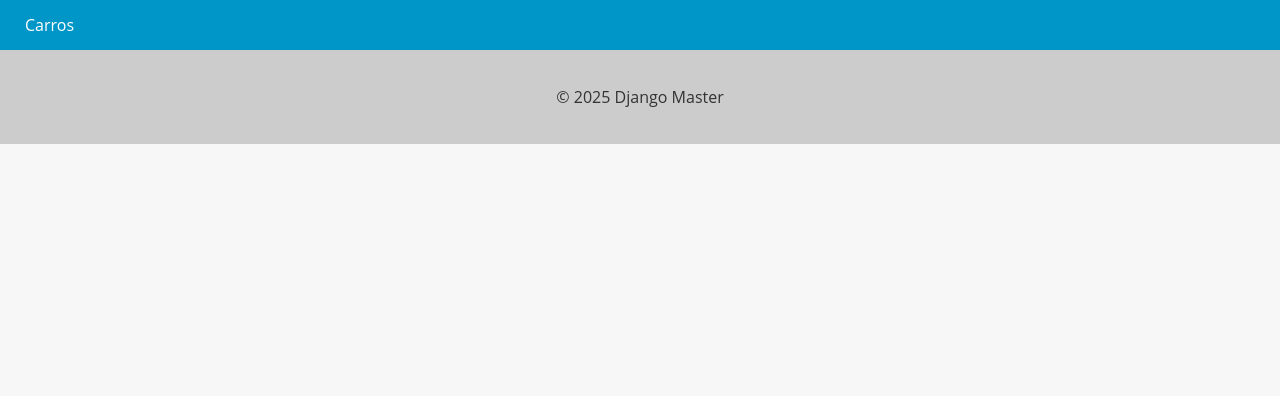
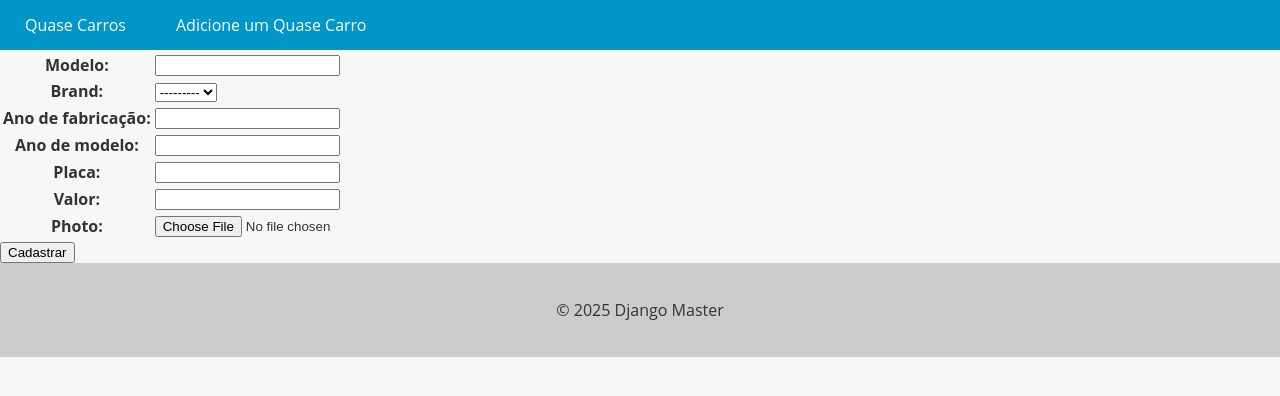
Before and after one commit to PabloNeri66/RevendaDeCarros, a Django app: page /new_car/ in a window 1280 px wide. Shown: the top 396 px of the page. Run offline with Django 5.2, Linux system fonts and the light colour scheme; data that the repository does not hold is empty.

Commit message:
Formulário Aula 55 a 58.

```diff
--- a/cars/forms.py
+++ b/cars/forms.py
@@ -1,11 +1,60 @@
 from django import forms
-from cars.models import Brand
+from cars.models import Brand, Car
 
-class CarForm(forms.Form):
-    model = forms.CharField(max_length=200)
-    brand = forms.ModelChoiceField(Brand.objects.all())
-    factory_year = forms.IntegerField()
-    model_year = forms.IntegerField()
-    plate = forms.CharField(max_length=10)
-    value = forms.FloatField()
-    photo = forms.ImageField()
+
+# Forma Produtiva.
+class CarModelForm(forms.ModelForm):
+    class Meta:
+        model = Car
+        fields = '__all__'
+
+
+    def clean_value(self):
+        value = self.cleaned_data.get('value')
+        if value is None:
+            raise forms.ValidationError('Campo Obrigatório.')
+        if value is value < 20000:
+            raise forms.ValidationError('Valor Esperado: Acima de R$20.000')
+        return value
+
+
+    def clean_photo(self):
+        photo = self.cleaned_data.get('photo')
+        if not photo:
+            raise forms.ValidationError('Campo Obrigatório')
+        return photo
+
+
+    def clean_factory_year(self):
+        factory_year = self.cleaned_data.get('factory_year')
+        if factory_year < 1970:
+            raise forms.ValidationError('Carro Antigo demais para revenda. Relíquia')
+        if factory_year > 2015:
+            raise forms.ValidationError('Carro novo demais para revenda.')
+        return factory_year
+
+
+
+
+# class CarForm(forms.Form):
+#     model = forms.CharField(max_length=200)
+#     brand = forms.ModelChoiceField(Brand.objects.all())
+#     factory_year = forms.IntegerField()
+#     model_year = forms.IntegerField()
+#     plate = forms.CharField(max_length=10)
+#     value = forms.FloatField()
+#     photo = forms.ImageField()
+
+
+#     def save(self):
+#         car = Car(
+#             model=self.cleaned_data['model'],
+#             brand=self.cleaned_data['brand'],
+#             factory_year=self.cleaned_data['factory_year'],
+#             model_year=self.cleaned_data['model_year'],
+#             plate=self.cleaned_data['plate'],
+#             value=self.cleaned_data['value'],
+#             photo=self.cleaned_data['photo']
+#         )
+#         car.save()
+#         return car
--- a/cars/models.py
+++ b/cars/models.py
@@ -24,7 +24,7 @@ class Car(models.Model):
     factory_year = models.IntegerField(blank=True, null=True, verbose_name='Ano de fabricação')
     model_year = models.IntegerField(blank=True, null=True, verbose_name='Ano de modelo')
     plate = models.CharField(null=True, blank=True, max_length=10, verbose_name='Placa')
-    value = models.DecimalField(blank=True, null=True, max_digits=10, decimal_places=2, verbose_name='Valor')
+    value = models.DecimalField(max_digits=10, decimal_places=2, verbose_name='Valor')
     created_at = models.DateTimeField(auto_now_add=True, verbose_name='Criado em')
     updated_at = models.DateTimeField(auto_now=True, verbose_name='Atualizado em')
     photo = models.ImageField(upload_to='cars/', blank=True, null=True)
--- a/cars/templates/new_car.html
+++ b/cars/templates/new_car.html
@@ -1,6 +1,11 @@
 {%extends 'base.html'%}
 {% block content %}
     <form method="post" enctype="multipart/form-data">
+        {% csrf_token %}
+
+        <table>{{new_car_form.as_table}}</table>
+
+        <input type="submit" value="Cadastrar" class="btn btn-primary">
 
     </form>
 
--- a/cars/views.py
+++ b/cars/views.py
@@ -1,8 +1,8 @@
-from django.shortcuts import render
+from django.shortcuts import render, redirect
 from django.http import HttpResponse, HttpRequest
 from django.db.models import Q
 from cars.models import Car
-from cars.forms import CarForm
+from cars.forms import CarModelForm
 # Create your views here.
 
 def cars_view(request: HttpRequest):
@@ -21,6 +21,16 @@ def cars_view(request: HttpRequest):
 
 
 def new_car_view(request: HttpRequest):
-    new_car_form = CarForm()
 
-    return render(request, 'new_car.html')
+    if request.method == 'POST':
+        new_car_form = CarModelForm(request.POST, request.FILES)
+        if new_car_form.is_valid():
+            new_car_form.save()
+            return redirect('cars_list')
+
+
+    else:
+        new_car_form = CarModelForm()
+    return render(request,
+        'new_car.html',
+        {'new_car_form': new_car_form})
--- a/core/templates/base.html
+++ b/core/templates/base.html
@@ -72,7 +72,8 @@
   <header>
     <nav>
       <ul>
-        <li><a href="{% url 'cars_list' %}">Carros</a></li>
+        <li><a href="{% url 'cars_list' %}">Quase Carros</a></li>
+        <li><a href="{% url 'new_car' %}">Adicione um Quase Carro</a></li>
       </ul>
     </nav>
   </header>
```
Also changed, not shown: cars/migrations/0006_alter_car_plate_alter_car_value.py (added), media/cars/CorollaXei2008.jpg (added), media/cars/omega93.jpg (added), media/cars/omega93_Dn2fJZu.jpg (added), media/cars/omega93_DoJQrr3.jpg (added), media/cars/omega93_EZy7DA9.jpg (added), media/cars/omega93_Fhx2Imr.jpg (added), media/cars/omega93_xd2iKzN.jpg (added), media/cars/uno2k.jpg (added).
